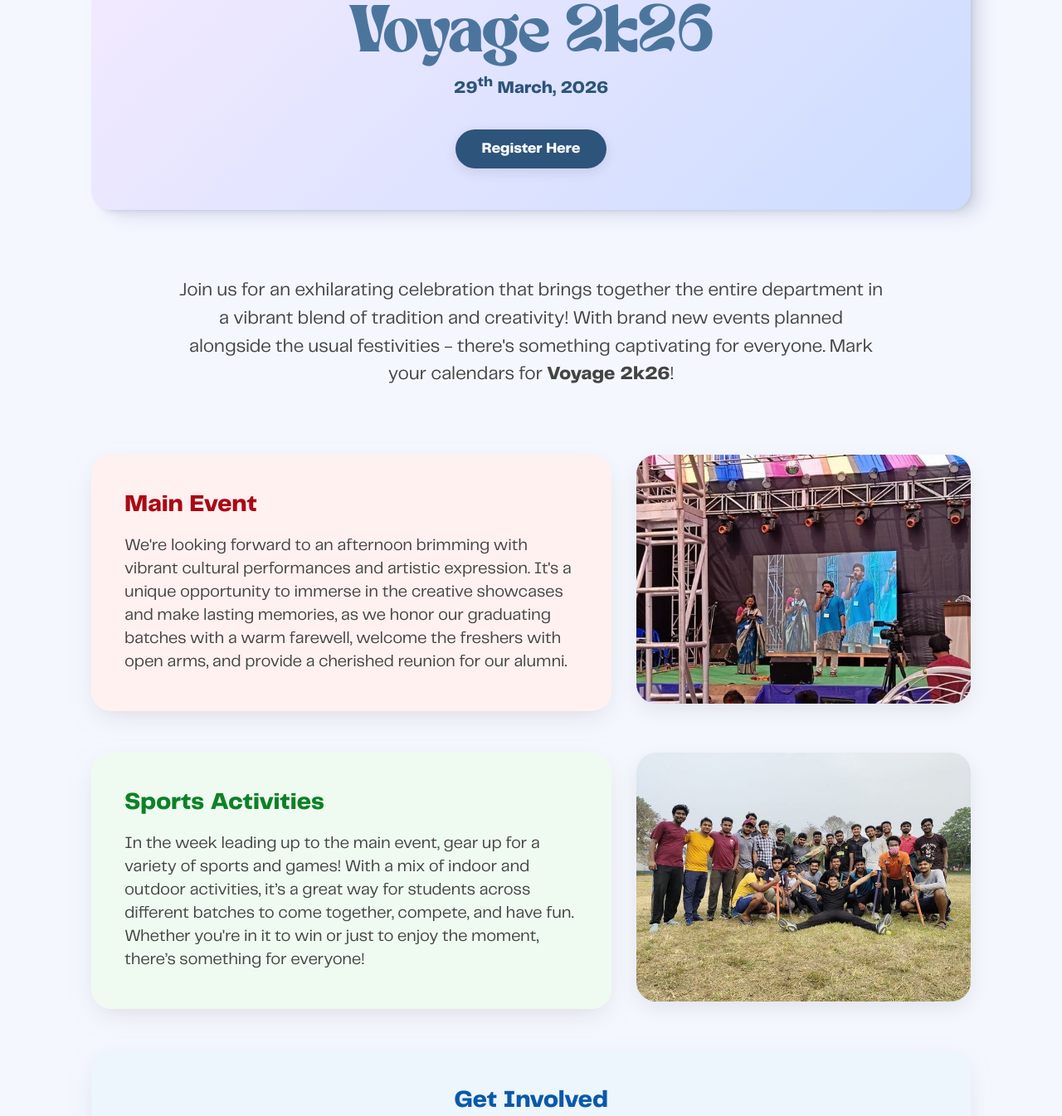
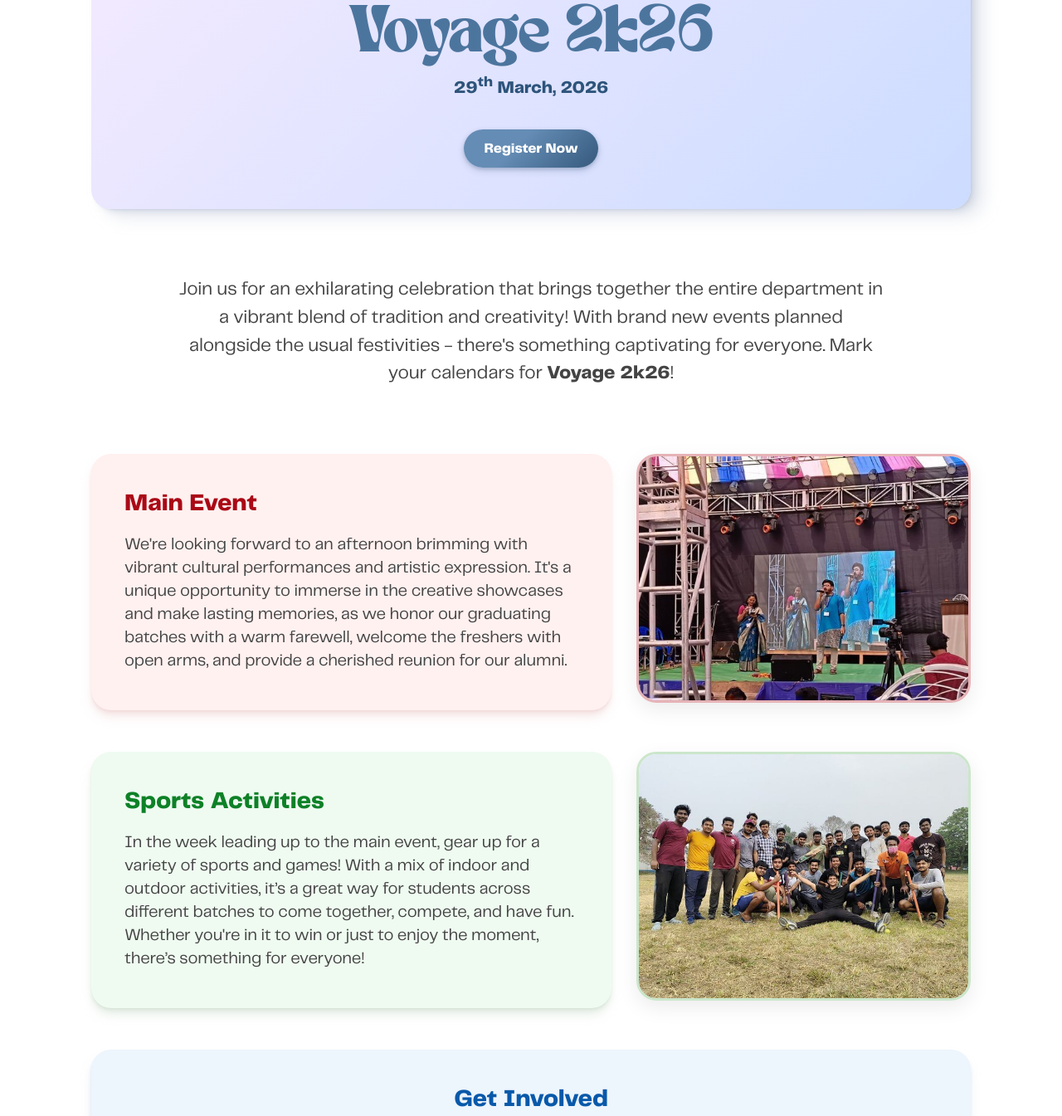
Before and after one commit to farhanr22/voyage26, a plain HTML site: page profile_assets/index.html in a window 1280 px wide. Shown: the part 169-1514 px from the top of the page at 83% size. Drawn offline with Linux system fonts and the light colour scheme.

Commit message:
fix: landing page ui

```diff
--- a/profile_assets/css/home_styles.css
+++ b/profile_assets/css/home_styles.css
@@ -52,7 +52,7 @@ html {
 }
 
 body {
-    background-color: hsl(228, 100%, 98%);
+    background-color: white;
     font-family: 'Telegraf', Arial, sans-serif;
     font-weight: 400;
     color: #333;
@@ -124,20 +124,27 @@ p.links {
 
 .primary-btn {
     display: inline-block;
-    background-color: var(--btn-primary);
+    background: linear-gradient(135deg,
+        hsl(210, 35%, 55%) 0%,
+        hsl(210, 35%, 55%) 40%,
+        hsl(210, 40%, 35%) 100%);
     color: var(--btn-text);
-    padding: 14px 32px;
+    padding: 14px 25px;
     border-radius: 50px;
     text-decoration: none;
-    font-size: 1.1em;
+    font-size: 1.05em;
     font-weight: bold;
-    transition: all 0.2s ease;
-    box-shadow: 0 4px 15px rgba(0, 0, 0, 0.1);
+    transition: all 0.5s ease;
+    box-shadow:
+        0 2px 4px hsla(210, 45%, 30%, 0.25),
+        0 4px 10px hsla(210, 50%, 25%, 0.15);
 }
 
 .primary-btn:hover {
-    background-color: var(--btn-primary-hover);
-    box-shadow: 0 6px 20px rgba(0, 0, 0, 0.15);
+    filter: brightness(0.92) contrast(1.2) hue-rotate(15deg);
+    box-shadow:
+        0 2px 6px hsla(210, 45%, 28%, 0.3),
+        0 5px 14px hsla(210, 50%, 23%, 0.2);
 }
 
 /* =========================================
@@ -196,6 +203,17 @@ p.large-text {
     overflow: hidden;
     border-radius: 24px;
     box-shadow: 0 8px 25px rgba(0, 0, 0, 0.08);
+    display: flex;
+    align-items: stretch;
+    justify-content: stretch;
+}
+
+.img-red {
+    border: 3px solid hsl(355, 50%, 80%);;
+}
+
+.img-green {
+    border: 3px solid hsl(120, 35%, 85%);
 }
 
 .card-img img {
@@ -204,15 +222,33 @@ p.large-text {
     object-fit: cover;
     object-position: center;
     transition: transform 0.4s ease;
+    display: block;
 }
 
 .card-img:hover img {
     transform: scale(1.05);
 }
 
-.card.c-shadow {
-    --c-shadow-color: 0deg 0% 70%;
-    box-shadow: 0 10px 30px -10px hsl(var(--c-shadow-color) / 0.5);
+
+
+.card.card.c-shadow {
+    --shadow-color: 0deg 0% 80%;
+    box-shadow: 0px 0.5px 0.6px hsl(var(--shadow-color) / 0.16),
+        -0.1px 1.9px 2.5px -0.5px hsl(var(--shadow-color) / 0.22),
+        -0.2px 4.3px 5.6px -0.9px hsl(var(--shadow-color) / 0.29),
+        -0.5px 9.6px 12.4px -1.4px hsl(var(--shadow-color) / 0.35);
+}
+
+.sh-red.card.c-shadow {
+    --shadow-color: 0deg 50% 85%;
+}
+
+.sh-green.card.c-shadow {
+    --shadow-color: 120deg 20% 80%;
+}
+
+.sh-blue.card.c-shadow {
+    --shadow-color: 210deg 40% 80%;
 }
 
 .full-width {
@@ -364,18 +400,21 @@ p.large-text {
         font-size: 1.05em;
     }
 
+    .maincard {
+        padding: 30px 20px;
+    }
+
     .hero-text {
         font-size: 32px;
     }
 
-    .hero-small{
+    .hero-small {
         font-size: 1.2em;
     }
 
-    .primary-btn{
-        font-size: 1em;
+    .primary-btn {
+        font-size: 0.9em;
     }
-
 
     .large-card {
         text-align: left;
--- a/profile_assets/index.html
+++ b/profile_assets/index.html
@@ -81,7 +81,7 @@
                 29<sup>th</sup> March, 2026
             </div>
             <div class="buttons-area">
-                <a href="/register" class="primary-btn">Register Here</a>
+                <a href="/register" class="primary-btn">Register Now</a>
             </div>
         </div>
 
@@ -95,20 +95,20 @@
         </div>
 
         <div class="flex-layout red">
-            <div class="card c-shadow">
+            <div class="card c-shadow sh-red">
                 <h2>Main Event</h2>
                 <p>We're looking forward to an afternoon brimming with vibrant cultural performances and artistic
                     expression. It's a unique opportunity to immerse in the creative showcases and make lasting
                     memories, as we honor our graduating batches with a warm farewell, welcome the freshers with open
                     arms, and provide a cherished reunion for our alumni. </p>
             </div>
-            <div class="card-img">
+            <div class="card-img img-red">
                 <img src="images/event.jpeg" alt="Stage" loading="lazy">
             </div>
         </div>
 
         <div class="flex-layout green">
-            <div class="card c-shadow">
+            <div class="card c-shadow sh-green">
                 <h2>Sports Activities</h2>
                 <p>In the week leading up to the main event, gear up for a variety of sports and games! With a mix of
                     indoor and outdoor activities, it’s a great way for students across different batches to come
@@ -116,13 +116,13 @@
                     something for everyone!
                 </p>
             </div>
-            <div class="card-img">
+            <div class="card-img img-green">
                 <img src="images/sports.jpeg" alt="Field" loading="lazy">
             </div>
         </div>
 
         <div class="flex-layout blue" id="submit">
-            <div class="card c-shadow full-width">
+            <div class="card c-shadow full-width sh-blue">
                 <h2>Get Involved</h2>
                 <p>Want to contribute to Voyage 2k26? Sign up for activities, submit your best work for the departmental
                     magazine, or showcase your creativity by submitting a T-shirt design!</p>
```
